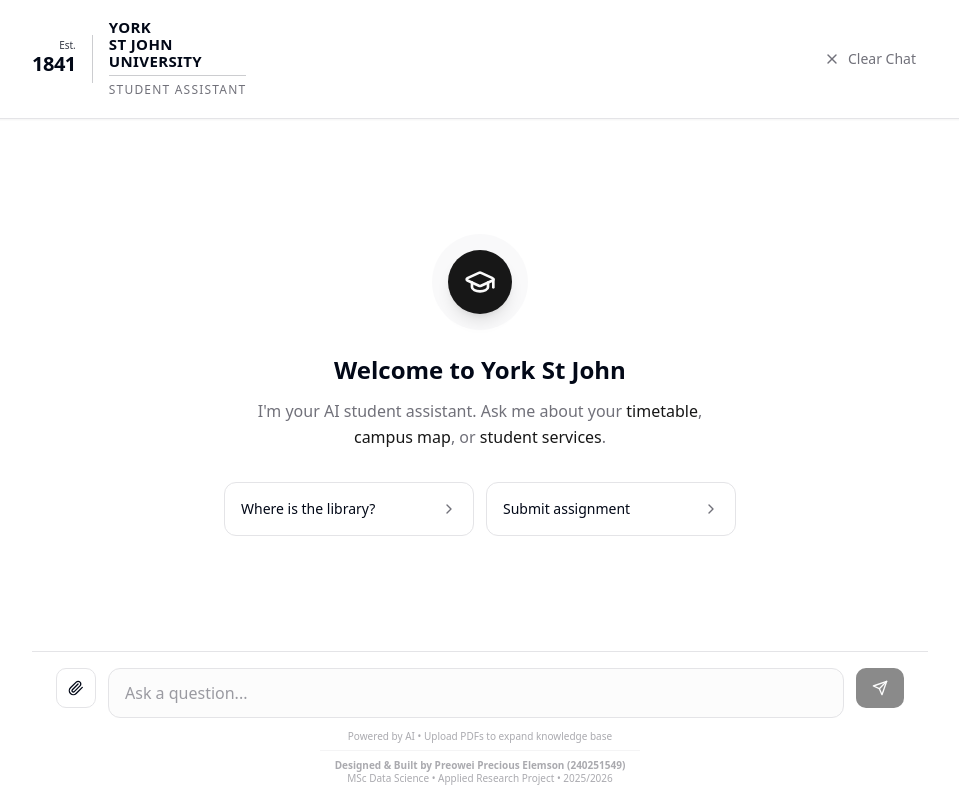
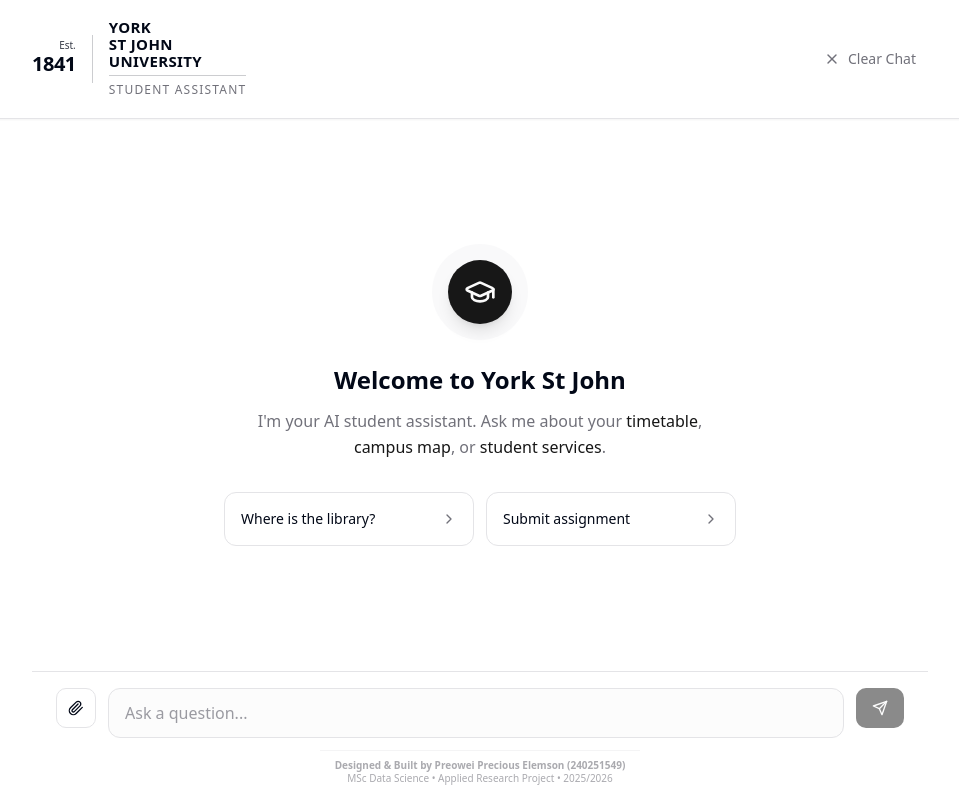
Before and after one commit to myekini/ysf-chatbot, a React (Create React App) app in the folder frontend/: page / in a window 1280 px wide. Shown: the whole page, without its empty margins (160-1119 px from the left). Built offline with nearby package versions, Linux system fonts and the light colour scheme.

Commit message:
Update footer: remove 'Powered by AI' and keep developer credits

```diff
--- a/frontend/src/App.tsx
+++ b/frontend/src/App.tsx
@@ -302,7 +302,6 @@
               </Button>
             </div>
             <div className="text-center mt-3 text-[10px] text-muted-foreground/60 leading-tight">
-              <p>Powered by AI • Upload PDFs to expand knowledge base</p>
               <div className="mt-2 pt-2 border-t border-border/40 w-full max-w-xs mx-auto">
                 <p className="font-semibold">Designed & Built by Preowei Precious Elemson (240251549)</p>
                 <p>MSc Data Science • Applied Research Project • 2025/2026</p>
```
